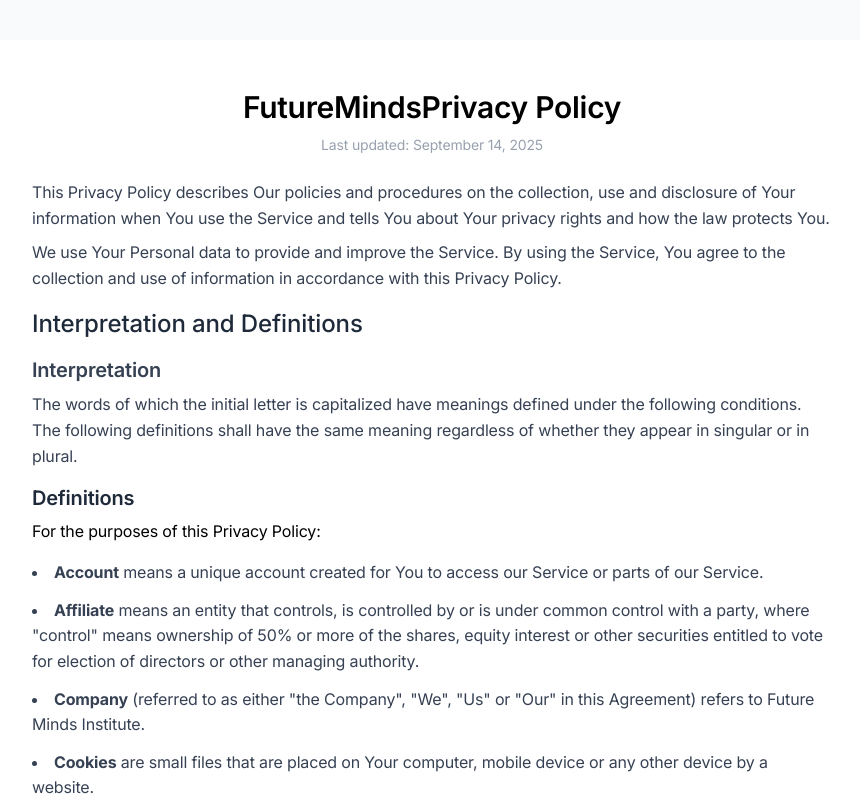
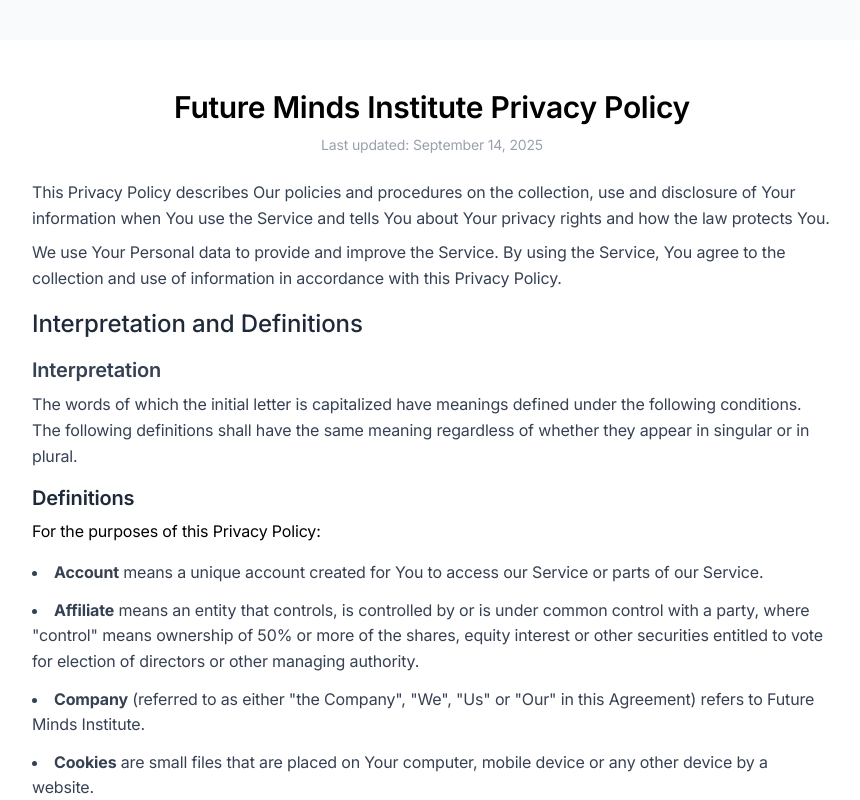
Before and after one commit to Ganeshghatti/Future-minds, a React (Vite) app: page /privacypolicy in a window 1280 px wide. Shown: the top 800 px of the page, without its empty margins (208-1068 px from the left). Built offline with nearby package versions, Linux system fonts and the light colour scheme.

Commit message:
privacyPolicy title update

```diff
--- a/src/pages/PrivacyPolicy.jsx
+++ b/src/pages/PrivacyPolicy.jsx
@@ -5,7 +5,7 @@
         {/* Title */}
         <div className="w-full text-center ">
           <h3 className="text-3xl font-medium mb-2">
-            FutureMindsPrivacy Policy
+            Future Minds Institute Privacy Policy
           </h3>
           <p className="text-sm text-gray-400 mb-6">
             Last updated: September 14, 2025
```
